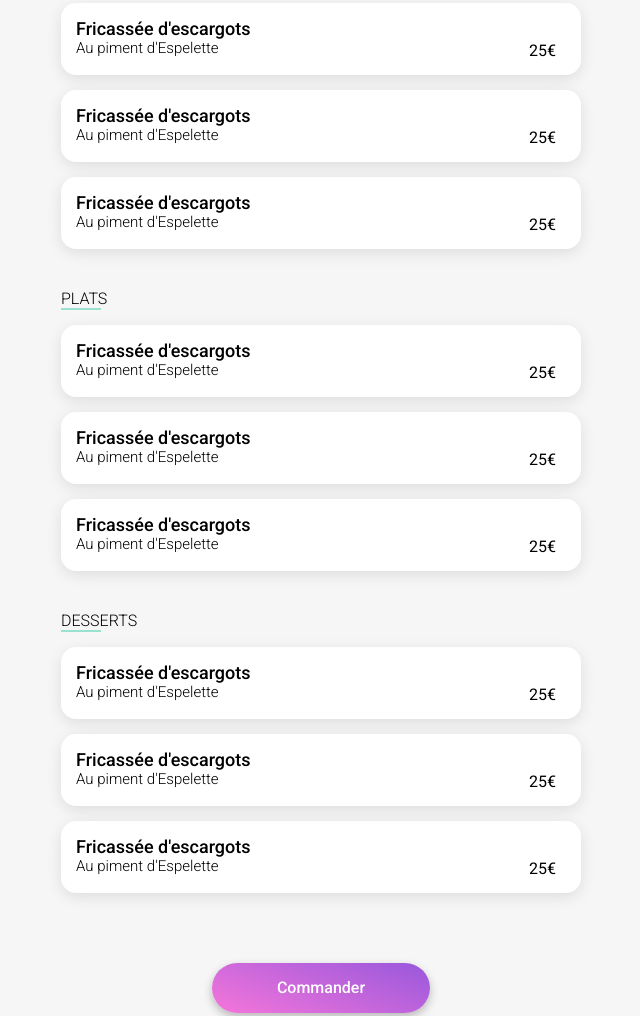
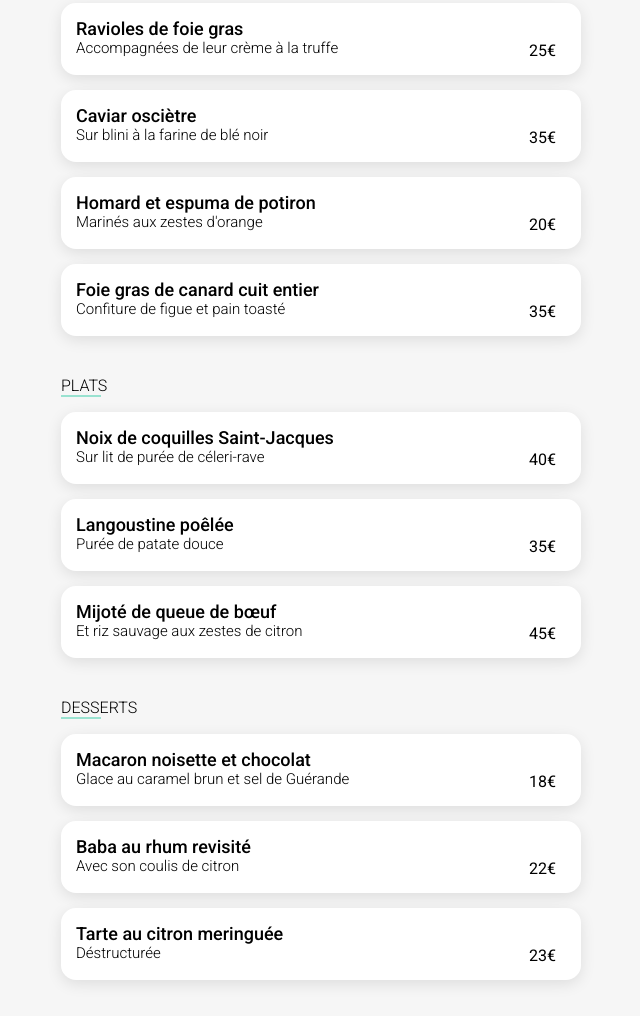
Before and after one commit to hakim-creator/ohmyfood, a plain HTML site: page pages/la_note_enchantee.html in a window 1280 px wide. Shown: the part 633-1649 px from the top of the page, without its empty margins (319-959 px from the left). Drawn offline with Linux system fonts and the light colour scheme; a web font is replaced by a local one.

Commit message:
update animation menu

```diff
--- a/css/btn.scss
+++ b/css/btn.scss
@@ -10,14 +10,15 @@
     font-style: normal;
     font-weight: 500;
     line-height: normal;
-    background: var(--Button-Gradient, linear-gradient(201deg, #9356DC -5.2%, #FF79DA 110.74%));
+    background: var(--Button-Gradient, linear-gradient(193deg, #9356DC -11.44%, #FF79DA 123.93%));
     border: #9356DC;
     color: white;
+    transition: transform 300ms ease-in-out;
     &:hover{
-        background: var(--Button-Gradient, linear-gradient(201deg, #9356DC -5.2%, #FF79DA 110.74%));
+        background: linear-gradient(0deg, rgba(255, 255, 255, 0.15) 0%, rgba(255, 255, 255, 0.15) 100%), linear-gradient(201deg, #9356DC -5.2%, #FF79DA 110.74%);
         border: #9356DC;
-        transition-duration: 300ms;
-
+        box-shadow: 0px 4px 15px 0px rgba(0, 0, 0, 0.35);
+        transform: scale(1.1);
         color: var(--White, #FFF);
     }
 
--- a/css/menu.scss
+++ b/css/menu.scss
@@ -1,3 +1,29 @@
+@keyframes appear{
+    0%{
+        transform: translateY(50%);
+        opacity: 0;
+    }
+    100%{
+        transform: translateY(0%);
+        opacity: 1;
+    }
+
+}
+
+
+@keyframes check-spin{
+    0%{
+        transform: rotate(-270deg);
+    }
+    100%{
+        transform: rotate(0);
+    }
+}
+
+@mixin all-shadow {
+    box-shadow: 0px 4.011px 15.043px 0px rgba(0, 0, 0, 0.10);
+
+}
 
 .header{
     width: 100%;
@@ -70,6 +96,14 @@
         display: flex;
         flex-direction: column;
         gap: 15px;
+        @for $i from 1 through 3 {
+            &:nth-child(#{$i}){
+                animation-delay: 100ms
+                * $i;
+            }
+        }
+        animation: appear 1s;
+        animation-fill-mode: both;
         &__title{
             margin-top: 40px;
             & h4{
@@ -86,7 +120,7 @@
             display: flex;
             border-radius: 15.043px;
             background: var(--White, #FFF);
-            box-shadow: 0px 4.011px 15.043px 0px rgba(0, 0, 0, 0.10);
+            @include all-shadow();
             & p{
                 margin: 0;
                 overflow: hidden;
@@ -128,6 +162,7 @@
                 margin-right: -72px;
                 margin-left: 10px;
                 border-radius: 0 15px 15px 0;
+                transition: all 500ms;
                 .fa-check{
                     background: white;
                     border-radius: 50%;
@@ -136,9 +171,15 @@
                 }
 
             }
-            &:hover .food__card--check{
+            &:hover {
+
+            .food__card--check{
                 margin-right: 0;
             }
+            .fa-check{
+                animation: check-spin 500ms ease-in-out;
+            }
+        }
 
         }
 
--- a/pages/la_note_enchantee.html
+++ b/pages/la_note_enchantee.html
@@ -62,8 +62,8 @@
                 </div>
                 <article class="food__card">
                     <div class="food__card--descr">
-                        <h4>Fricassée d'escargots</h4>
-                        <p>Au piment d'Espelette</p>
+                        <h4>Ravioles de foie gras </h4>
+                        <p>Accompagnées de leur crème à la truffe</p>
                     </div>
                     <div class="food__card--price">25 <span>€</span></div>
                     <div class="food__card--check">
@@ -73,10 +73,10 @@
 
                 <article class="food__card">
                     <div class="food__card--descr">
-                        <h4>Fricassée d'escargots</h4>
-                        <p>Au piment d'Espelette</p>
+                        <h4>Caviar osciètre </h4>
+                        <p>Sur blini à la farine de blé noir</p>
                     </div>
-                    <div class="food__card--price">25 <span>€</span></div>
+                    <div class="food__card--price">35 <span>€</span></div>
                     <div class="food__card--check">
                         <i class="fa-solid fa-check"></i>
                     </div>
@@ -84,10 +84,21 @@
 
                 <article class="food__card">
                     <div class="food__card--descr">
-                        <h4>Fricassée d'escargots</h4>
-                        <p>Au piment d'Espelette</p>
+                        <h4>Homard et espuma de potiron</h4>
+                        <p>Marinés aux zestes d'orange</p>
                     </div>
-                    <div class="food__card--price">25 <span>€</span></div>
+                    <div class="food__card--price">20 <span>€</span></div>
+                    <div class="food__card--check">
+                        <i class="fa-solid fa-check"></i>
+                    </div>
+                </article>
+
+                <article class="food__card">
+                    <div class="food__card--descr">
+                        <h4>Foie gras de canard cuit entier</h4>
+                        <p>Confiture de figue et pain toasté</p>
+                    </div>
+                    <div class="food__card--price">35 <span>€</span></div>
                     <div class="food__card--check">
                         <i class="fa-solid fa-check"></i>
                     </div>
@@ -100,10 +111,10 @@
                 </div>
                 <article class="food__card">
                     <div class="food__card--descr">
-                        <h4>Fricassée d'escargots</h4>
-                        <p>Au piment d'Espelette</p>
+                        <h4>Noix de coquilles Saint-Jacques</h4>
+                        <p>Sur lit de purée de céleri-rave</p>
                     </div>
-                    <div class="food__card--price">25 <span>€</span></div>
+                    <div class="food__card--price">40 <span>€</span></div>
                     <div class="food__card--check">
                         <i class="fa-solid fa-check"></i>
                     </div>
@@ -111,10 +122,10 @@
 
                 <article class="food__card">
                     <div class="food__card--descr">
-                        <h4>Fricassée d'escargots</h4>
-                        <p>Au piment d'Espelette</p>
+                        <h4>Langoustine poêlée</h4>
+                        <p>Purée de patate douce</p>
                     </div>
-                    <div class="food__card--price">25 <span>€</span></div>
+                    <div class="food__card--price">35 <span>€</span></div>
                     <div class="food__card--check">
                         <i class="fa-solid fa-check"></i>
                     </div>
@@ -122,10 +133,10 @@
 
                 <article class="food__card">
                     <div class="food__card--descr">
-                        <h4>Fricassée d'escargots</h4>
-                        <p>Au piment d'Espelette</p>
+                        <h4>Mijoté de queue de bœuf </h4>
+                        <p>Et riz sauvage aux zestes de citron</p>
                     </div>
-                    <div class="food__card--price">25 <span>€</span></div>
+                    <div class="food__card--price">45 <span>€</span></div>
                     <div class="food__card--check">
                         <i class="fa-solid fa-check"></i>
                     </div>
@@ -138,10 +149,10 @@
                 </div>
                 <article class="food__card">
                     <div class="food__card--descr">
-                        <h4>Fricassée d'escargots</h4>
-                        <p>Au piment d'Espelette</p>
+                        <h4>Macaron noisette et chocolat</h4>
+                        <p>Glace au caramel brun et sel de Guérande</p>
                     </div>
-                    <div class="food__card--price">25 <span>€</span></div>
+                    <div class="food__card--price">18 <span>€</span></div>
                     <div class="food__card--check">
                         <i class="fa-solid fa-check"></i>
                     </div>
@@ -149,10 +160,10 @@
 
                 <article class="food__card">
                     <div class="food__card--descr">
-                        <h4>Fricassée d'escargots</h4>
-                        <p>Au piment d'Espelette</p>
+                        <h4>Baba au rhum revisité </h4>
+                        <p>Avec son coulis de citron</p>
                     </div>
-                    <div class="food__card--price">25 <span>€</span></div>
+                    <div class="food__card--price">22 <span>€</span></div>
                     <div class="food__card--check">
                         <i class="fa-solid fa-check"></i>
                     </div>
@@ -160,10 +171,10 @@
 
                 <article class="food__card">
                     <div class="food__card--descr">
-                        <h4>Fricassée d'escargots</h4>
-                        <p>Au piment d'Espelette</p>
+                        <h4>Tarte au citron meringuée </h4>
+                        <p>Déstructurée</p>
                     </div>
-                    <div class="food__card--price">25 <span>€</span></div>
+                    <div class="food__card--price">23 <span>€</span></div>
                     <div class="food__card--check">
                         <i class="fa-solid fa-check"></i>
                     </div>
@@ -185,7 +196,7 @@
                         <li><a href="#"><span><i class="fa-solid fa-handshake-angle"></i></span> Devenir partenaire</a>
                         </li>
                         <li><a href="#">Mentions légales</a></li>
-                        <li><a href="#">Contact</a></li>
+                        <li><a href="mailto:contact@ohmyfood.com">Contact</a></li>
                     </ul>
                 </div>
             </div>
```
Also changed, not shown: index.html (+1 -1 lines), pages/a_la_francaise.html (+27 -27 lines), pages/la_palette_du-gout.html (+6 -6 lines), pages/le_delice_des_sens.html (+1 -1 lines), css/btn.css, css/menu.css.
